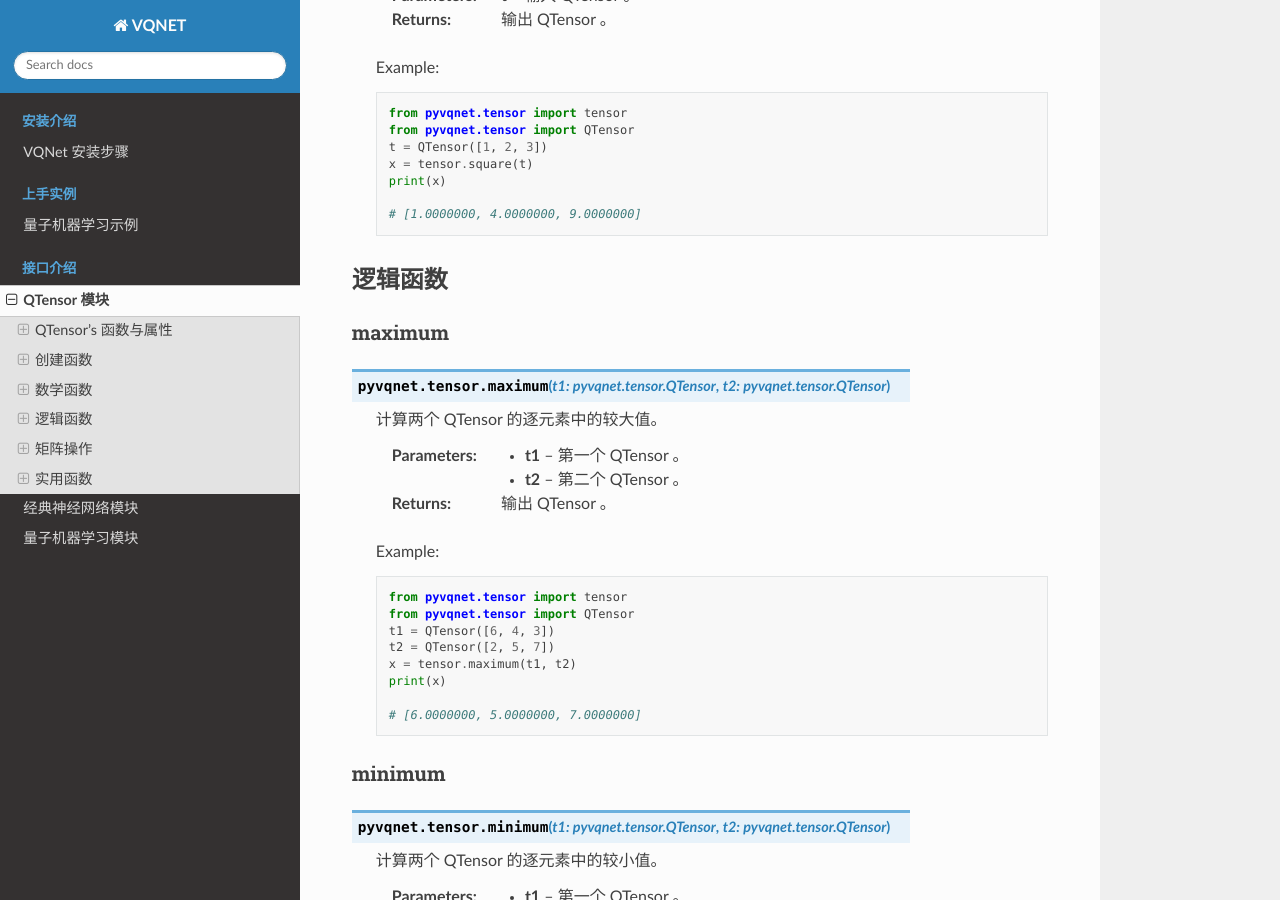
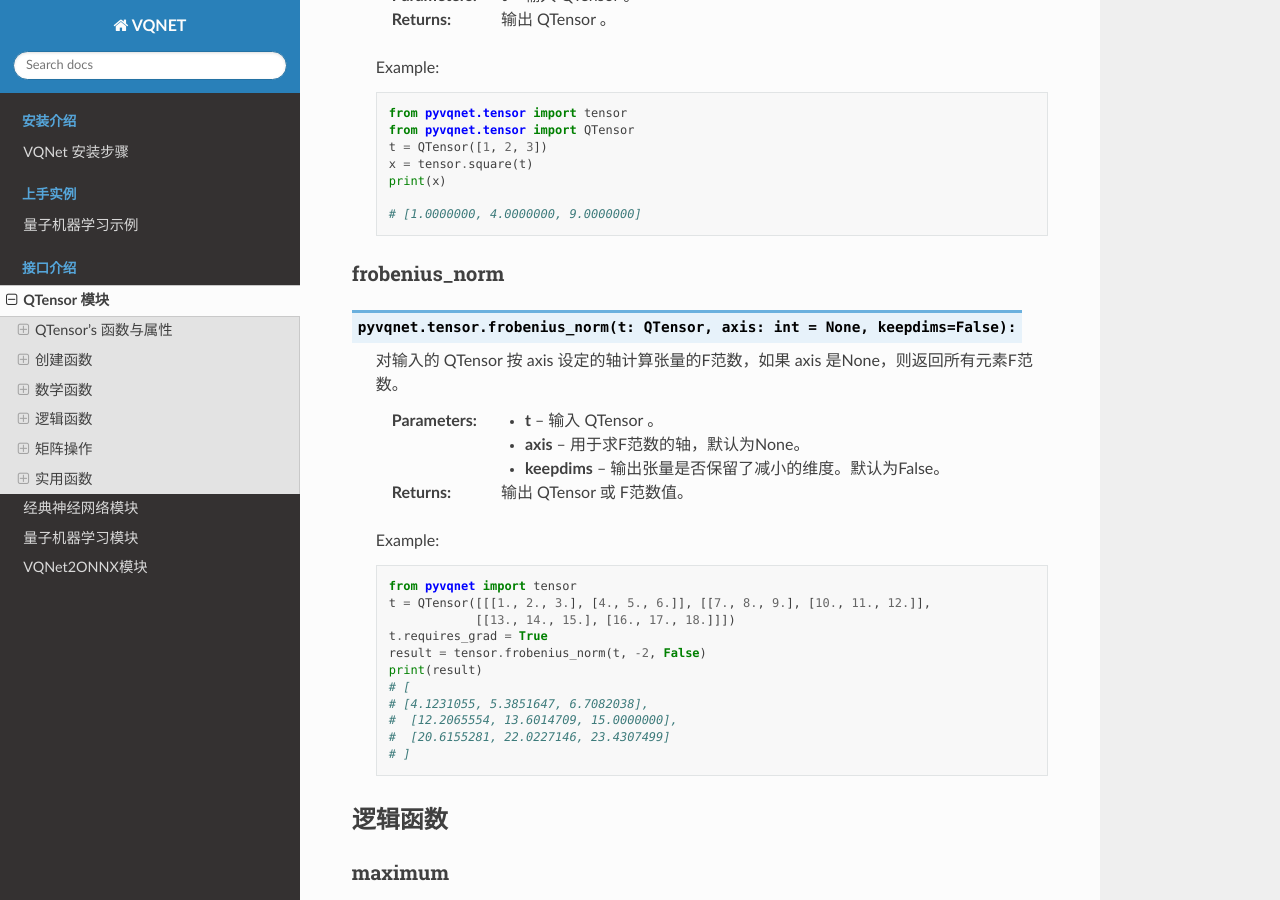
Before and after one commit to OriginQ/VQNET2.0-tutorial, a Sphinx documentation site: the page built from source/rst/QTensor.rst, in a window 1280 px wide and 900 px high, scrolled down 41533 px. Built offline with Sphinx 7.4.7 and the Read the Docs theme 2.0.0, drawn with Linux system fonts in a browser that asks for light colours; some of the changed text lies outside the part shown.

Commit message:
[feat] add onnx api doc

```diff
--- a/source/conf.py
+++ b/source/conf.py
@@ -29,7 +29,7 @@
 # Add any Sphinx extension module names here, as strings. They can be
 # extensions coming with Sphinx (named 'sphinx.ext.*') or your custom
 # ones.
-extensions = ['sphinx.ext.autodoc', 'sphinx.ext.napoleon']
+extensions = ['sphinx.ext.autodoc', 'sphinx.ext.napoleon','sphinx.ext.autosummary']
 
 # Add any paths that contain templates here, relative to this directory.
 templates_path = ['_templates']
--- a/source/index.rst
+++ b/source/index.rst
@@ -59,3 +59,4 @@
     rst/QTensor.rst
     rst/nn.rst
     rst/qnn.rst
+    rst/onnx.rst
--- a/source/rst/QTensor.rst
+++ b/source/rst/QTensor.rst
@@ -2207,6 +2209,34 @@
 
         # [1.0000000, 4.0000000, 9.0000000]
 
+frobenius_norm
+^^^^^^^^^^^^^^^^^^^^^^^^^^^^^
+
+.. py:function:: pyvqnet.tensor.frobenius_norm(t: QTensor, axis: int = None, keepdims=False):
+
+    对输入的 QTensor 按 axis 设定的轴计算张量的F范数，如果 axis 是None，则返回所有元素F范数。
+
+    :param t: 输入 QTensor 。
+    :param axis: 用于求F范数的轴，默认为None。
+    :param keepdims: 输出张量是否保留了减小的维度。默认为False。
+    :return: 输出 QTensor 或 F范数值。
+
+
+    Example::
+
+        from pyvqnet import tensor
+        t = QTensor([[[1., 2., 3.], [4., 5., 6.]], [[7., 8., 9.], [10., 11., 12.]],
+                    [[13., 14., 15.], [16., 17., 18.]]])
+        t.requires_grad = True
+        result = tensor.frobenius_norm(t, -2, False)
+        print(result)
+        # [
+        # [4.1231055, 5.3851647, 6.7082038],
+        #  [12.2065554, 13.6014709, 15.0000000],
+        #  [20.6155281, 22.0227146, 23.4307499]
+        # ]
+
+
 逻辑函数
 --------------------------
 
@@ -3133,6 +3163,40 @@
         # [9.0000000, 10.0000000, 11.0000000]
         # ]
 
+flip
+^^^^^^^^^^^^^^^^^^^^^^^^^^^^^
+
+.. py:function:: pyvqnet.tensor.flip(t, flip_dims)
+
+    沿指定轴反转QTensor，返回一个新的张量。
+
+    :param t: 输入 QTensor 。
+    :param flip_dims: 需要翻转的轴或轴列表。
+
+    :return: 新形状的 QTensor 。
+
+    Example::
+
+        from pyvqnet import tensor
+        t = tensor.arange(1, 3 * 2 *2 * 2 + 1).reshape([3, 2, 2, 2])
+        t.requires_grad = True
+        y = tensor.flip(t, [0, -1])
+        print(y)
+        # [
+        # [[[18.0000000, 17.0000000],
+        #  [20.0000000, 19.0000000]],
+        # [[22.0000000, 21.0000000],
+        #  [24.0000000, 23.0000000]]],
+        # [[[10.0000000, 9.0000000],
+        #  [12.0000000, 11.0000000]],
+        # [[14.0000000, 13.0000000],
+        #  [16.0000000, 15.0000000]]],
+        # [[[2.0000000, 1.0000000],
+        #  [4.0000000, 3.0000000]],
+        # [[6.0000000, 5.0000000],
+        #  [8.0000000, 7.0000000]]]
+        # ]
+
 实用函数
 -----------------------------
 
```
Also changed, not shown: other parts of source/rst/QTensor.rst (+2 -0 lines), source/rst/onnx.rst (added, +332 -0 lines), source/rst/images/resnet_onnx.png (added).
